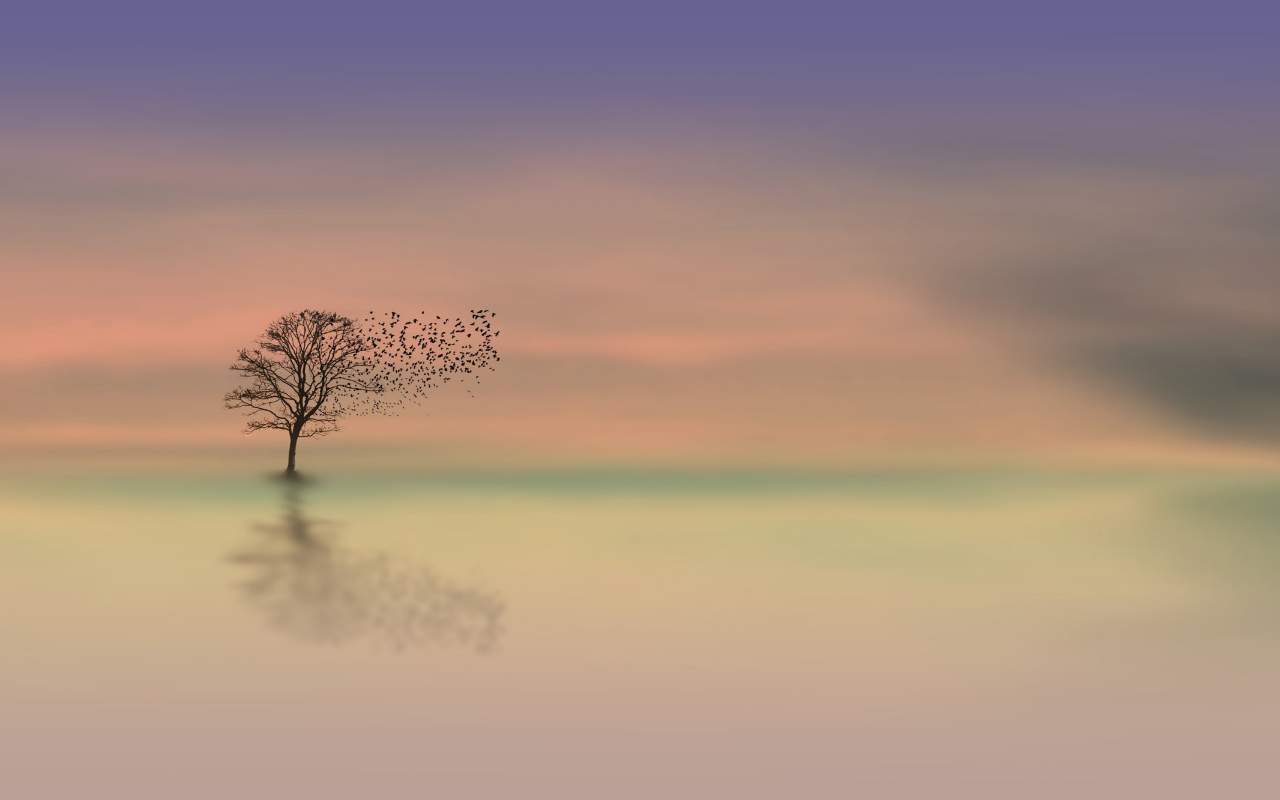
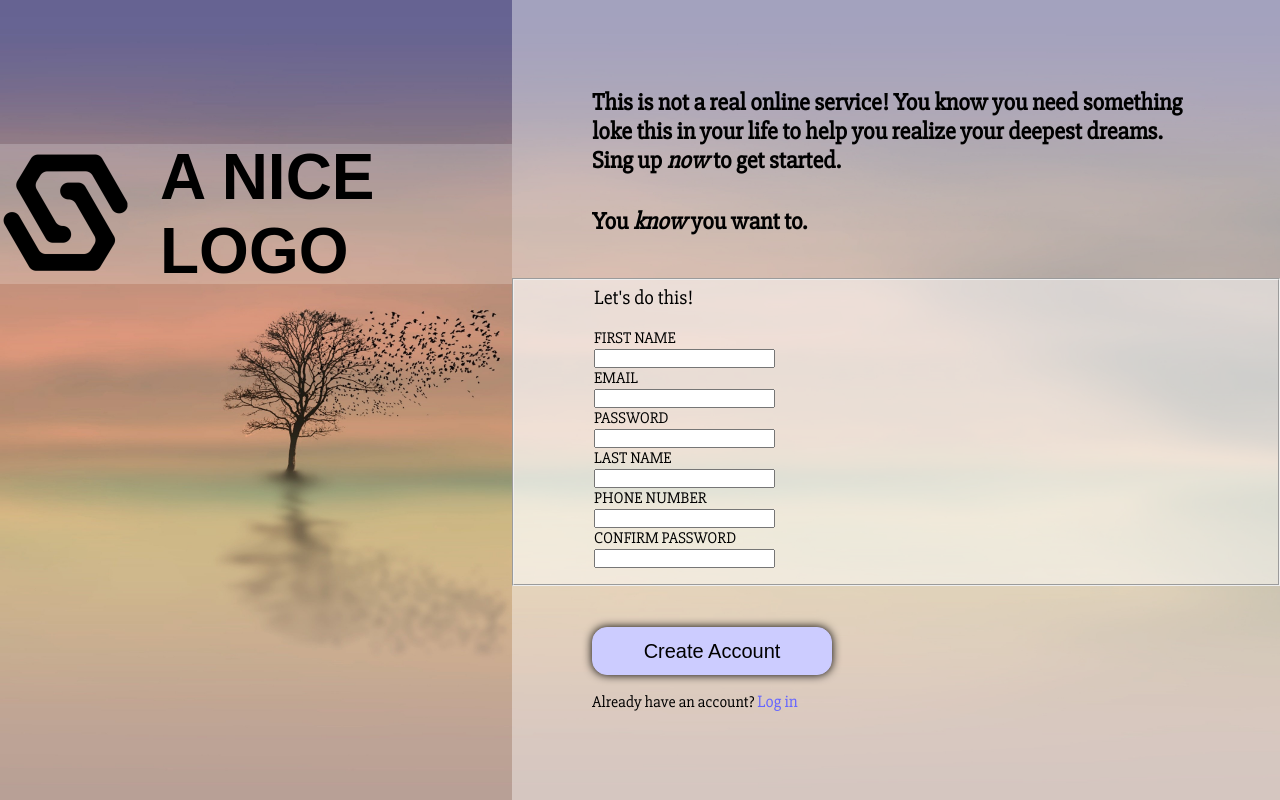
Before and after one commit to DragicevicS/form, a plain HTML site: page index.html in a window 1280 px wide. Drawn offline with Linux system fonts and the light colour scheme; a web font is replaced by a local one.

Commit message:
Add text, form, submit button with some css styles

```diff
--- a/index.html
+++ b/index.html
@@ -9,10 +9,42 @@
 </head>
 <body>
   <div class="logo-cont">
-
+    <img src="images/icon.png" alt="">
+    <h1>A NICE LOGO</h1>
   </div>
   <div class="form-cont">
-
+    <div class="text">
+      <h2>This is not a real online service! You know you need something loke this in your life to help you realize your deepest dreams. Sing up <em>now</em> to get started.</h2>
+      <h2>You <em>know</em> you want to.</h2>
+    </div>
+    <div class="form">
+      <form>
+        <fieldset>
+          <legend>Let's do this!</legend>
+          <label for="first-name">FIRST NAME</label><br>
+          <input type="text" name="first-name" id="first-name" required>
+          <br>
+          <label for="email">EMAIL</label><br>
+          <input type="email" name="email" id="email" required>
+          <br>
+          <label for="password">PASSWORD</label><br>
+          <input type="password" name="password" id="password" required>
+          <br>
+          <label for="last-name">LAST NAME</label><br>
+          <input type="text" name="last-name" id="last-name" required>
+          <br>
+          <label for="phone-number">PHONE NUMBER</label><br>
+          <input type="number" name="phone-number" id="phone-number" required>
+          <br>
+          <label for="confirm-password">CONFIRM PASSWORD</label><br>
+          <input type="password" name="confirm-password" id="confirm-password" required>
+        </fieldset>
+      </form>
+    </div>
+    <div class="submit">
+      <button type="submit">Create Account</button>
+      <p>Already have an account? <a href="#">Log in</a></p>
+    </div>
   </div>
 </body>
 </html>
--- a/style.css
+++ b/style.css
@@ -1,3 +1,5 @@
+@import url('https://fonts.googleapis.com/css2?family=Fira+Sans+Condensed:ital,wght@1,600;1,900&family=Slabo+27px&display=swap');
+
 * {
   padding: 0;
   margin: 0;
@@ -13,3 +15,76 @@ body {
   background-position: left;
   background-size: cover;
 }
+
+.logo-cont {
+  display: flex;
+  align-items: center;
+  justify-content: center;
+  position: relative;
+  top: 18%;
+  width: 40%;
+  max-height: 140px;
+  background-color: rgb(255,255,255, 0.2);
+  font-family: 'Fira Sans Condensed', sans-serif;
+  font-size: 2rem;
+  gap: 30px;
+}
+
+.form-cont {
+  display: flex;
+  flex-direction: column;
+  justify-content: center;
+  gap: 2.6rem;
+  background-color: rgb(255,255,255, 0.4);
+  width: 60%;
+  height: 100%;
+  font-family: 'Slabo 27px', serif;
+}
+
+.text {
+  display: flex;
+  flex-direction: column;
+  gap: 2rem;
+  padding: 0 5rem;
+}
+
+.form {
+  display: flex;
+  flex-direction: column;
+  width: 100%;
+}
+
+fieldset {
+  background-color: rgb(255,255,255, 0.5);
+  padding: 3rem 5rem 1rem 5rem;
+  position: relative;
+}
+
+legend {
+  font-size: 20px;
+  position: absolute;
+  top: 5px;
+}
+
+.submit {
+  display: flex;
+  flex-direction: column;
+  gap: 1rem;
+  padding: 0 5rem;
+}
+
+.submit button {
+  max-width: 15rem;
+  height: 3rem;
+  background-color: #ccccff;
+  border: solid 1px #ccccff;
+  border-radius: 15px;
+  font-size: 20px;
+  box-shadow: 0 0 10px;
+}
+
+.submit a{
+  text-decoration: none;
+  color: #6666ff;
+  font-size: 17px;
+}
```
Also changed, not shown: images/button-img.png (added), images/icon.png (added).
